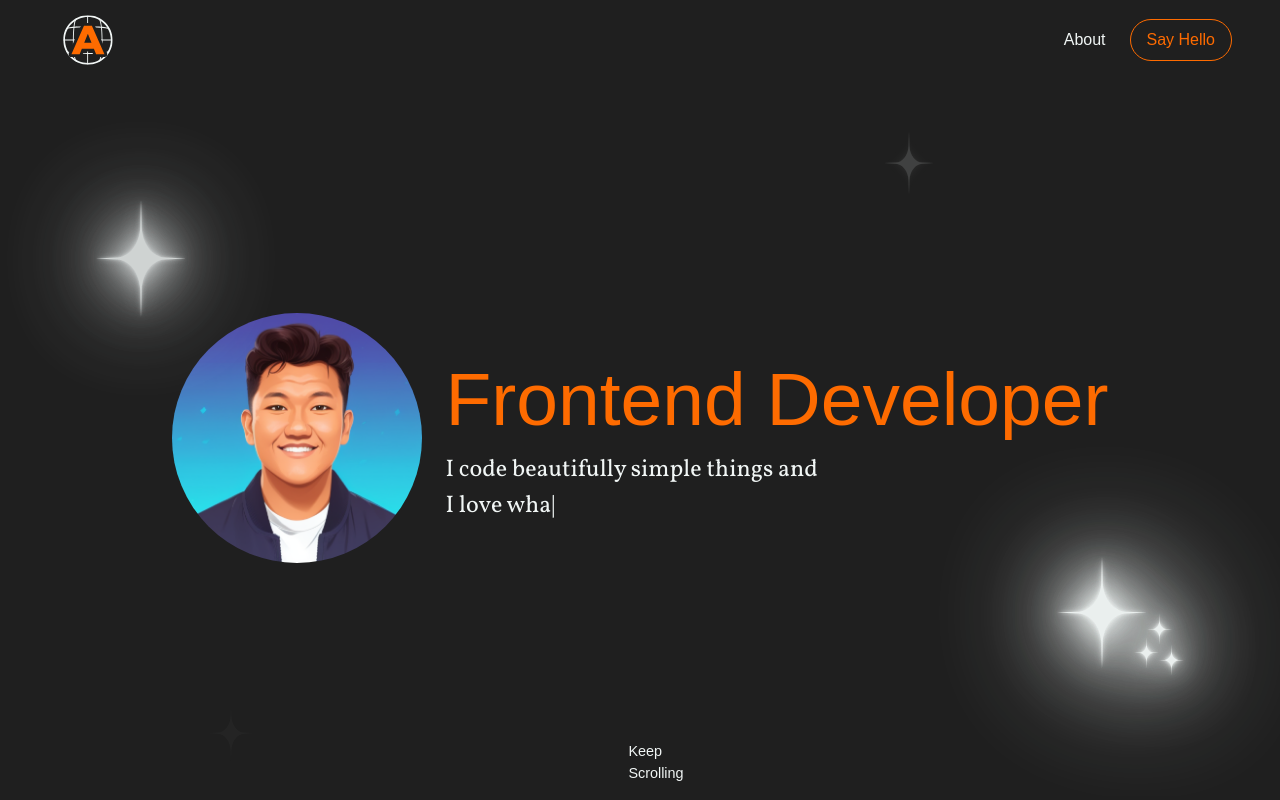
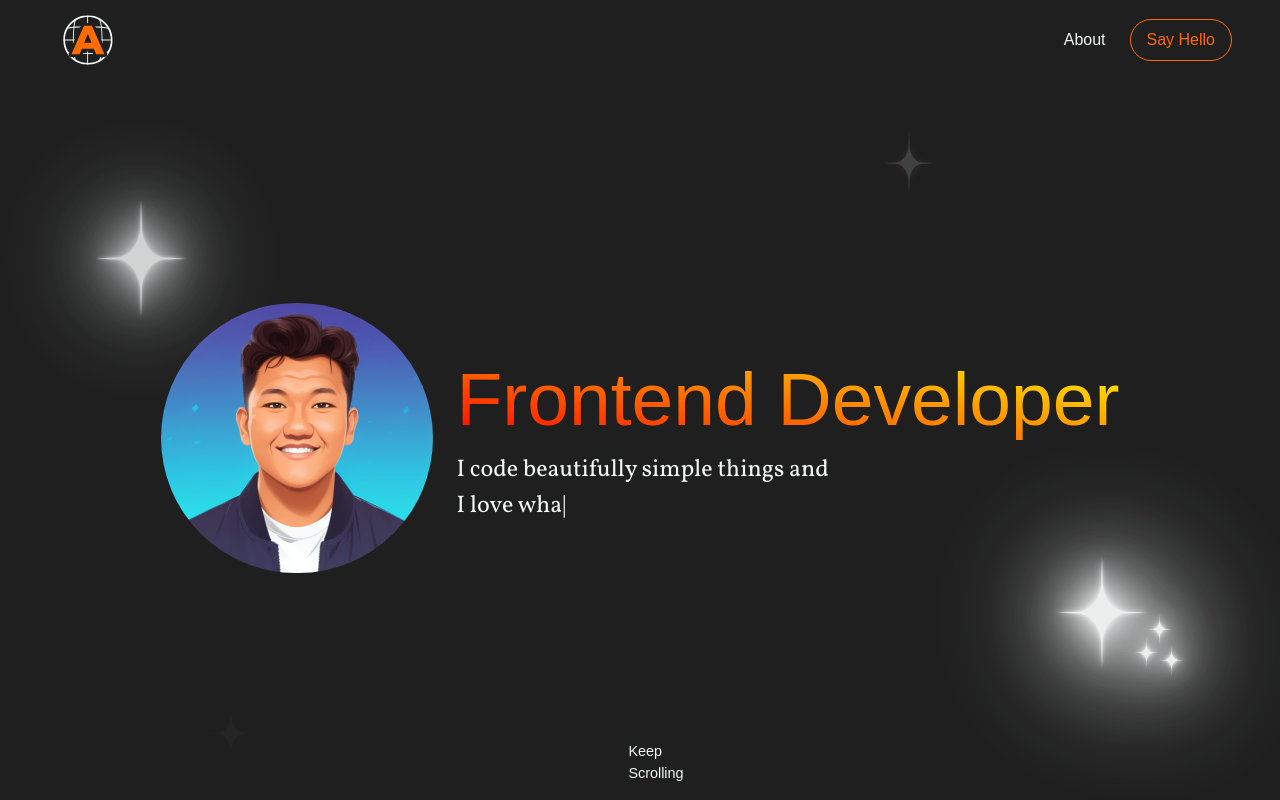
Before and after one commit to achmadjie/my-portfolio, a Next.js app: page / in a window 1280 px wide. Shown: the top 800 px of the page. Built offline with nearby package versions, Linux system fonts and the light colour scheme; a web font is replaced by a local one.

Commit message:
make size of the profile picture flexible

```diff
--- a/app/components/head/Headline.css
+++ b/app/components/head/Headline.css
@@ -16,8 +16,10 @@
 }
 
 .profile-pic {
-  width: 15.625rem;
-  height: 15.625rem;
+  /* width: 15.625rem;
+  height: 15.625rem; */
+  width: 25%;
+  height: auto;
   border-radius: 15.625rem;
 }
 
@@ -30,15 +32,25 @@
 }
 
 h1.headline {
+  background: linear-gradient(10deg, red, yellow);
+  background-clip: text;
+  -webkit-text-fill-color: transparent;
+  animation: colors 5s linear infinite;
   font-size: 4.6875rem;
-  color: var(--orange);
+  color: var(--pure-white);
   width: fit-content;
+  cursor: default;
 }
+
+/* @keyframes colors {
+
+} */
 
 p.headline-desc {
   font-size: 1.5rem;
   color: var(--pure-white);
   max-width: 23.5625rem;
+  cursor: default;
 }
 
 .star-top {
```
